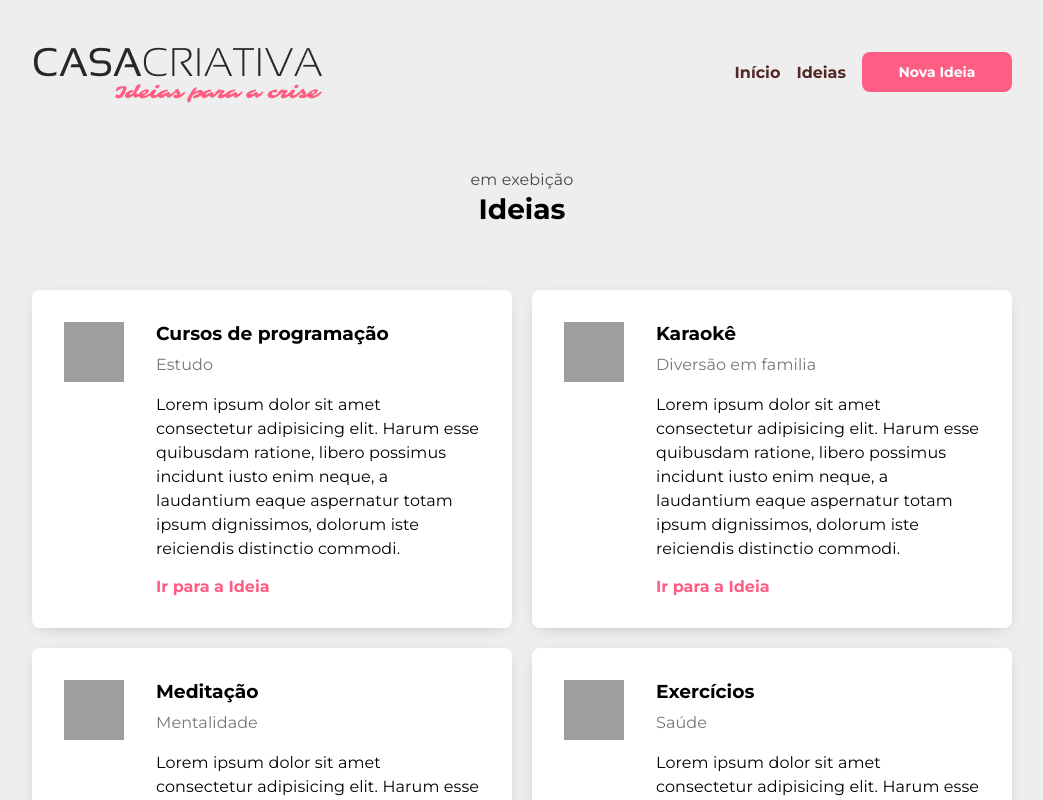
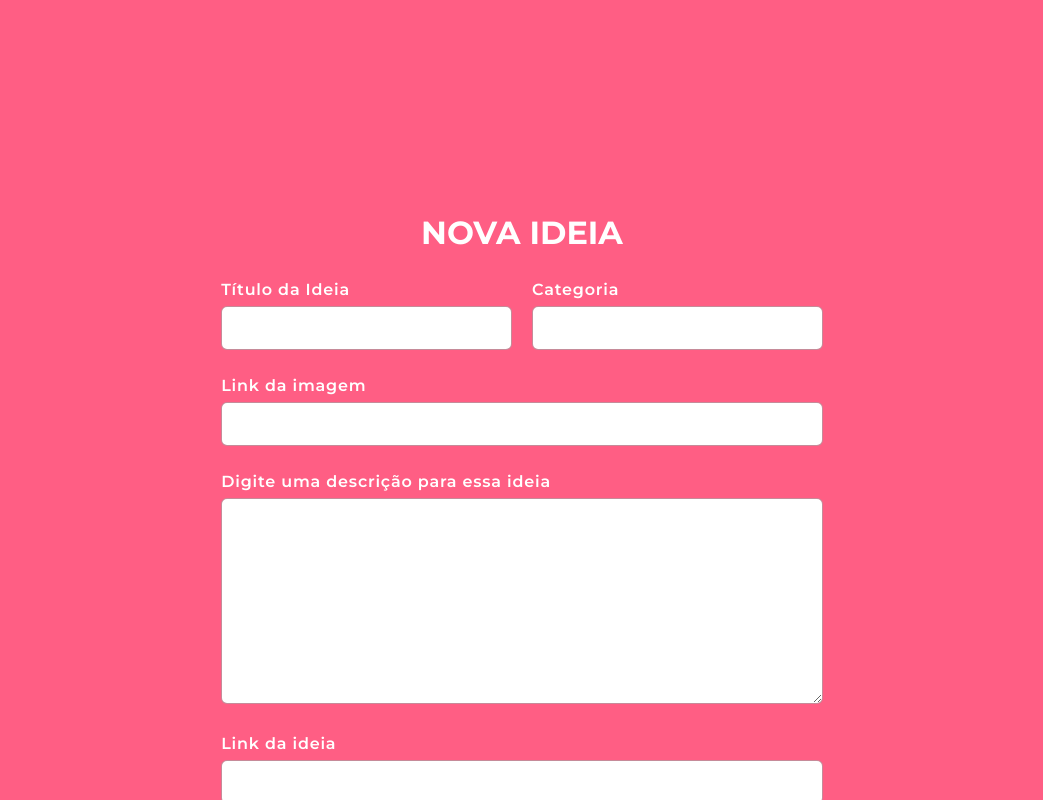
Before and after one commit to andersonleitedev/WorkshopDev, a plain HTML site: page casa-criativa/ideias.html in a window 1280 px wide. Both pictures are taken after a click on the link "Nova Ideia". Shown: the top 800 px of the page, without its empty margins (118-1161 px from the left). Drawn offline with Linux system fonts and the light colour scheme; grey boxes are pictures that could not be loaded.

Commit message:
Refatorando algumas partes do codigo

```diff
--- a/casa-criativa/css/style.css
+++ b/casa-criativa/css/style.css
@@ -1,7 +1,14 @@
+
+/* Global */
+
 body {
     font-family: 'Montserrat', sans-serif;
     background: #eee;
     margin: 0;
+}
+
+body.hideScrool {
+    overflow: hidden;
 }
 
 .hide {
@@ -24,6 +31,30 @@ p, .description {
     letter-spacing: 0.1px;
 }
 
+.button {
+    color: #fff;
+    background: #FF5E84;
+    width: 150px;
+    height: 40px;
+    font-size: 14px;
+    font-weight: bold;
+    text-decoration: none;
+    border-radius: 8px;
+    display: flex;
+    align-items: center;
+    justify-content: center;
+    box-shadow: 0 8px 16px rgba(255, 0, 92, 0.16);
+}
+
+.button:hover {
+    background-color: #0984e3;
+    text-decoration: none;
+    transition: 400ms;
+}
+
+
+/* Padrão */
+
 #container {
     width: 90%;
     max-width: 980px;
@@ -33,7 +64,7 @@ p, .description {
 
  #intro {
      width: 300px;
-     margin-right: 20px;
+     margin-right: 64px;
  }
 
 main {
@@ -61,19 +92,6 @@ button:hover {
     display: flex;
     justify-content: space-evenly;
     margin-bottom: 32px;
-}
-
-button.fat {
-    color: #fff;
-    background: #FF5E84;
-    width: 150px;
-    height: 40px;
-    border-radius: 6px;
-    box-shadow: 0 8px 16px rgba(255, 0, 92, 0.16);
-}
-
-button.fat:hover {
-    text-decoration: none;
 }
 
 footer {
@@ -129,14 +147,19 @@ footer a:hover {
     background: #FF5E84;
     position: absolute;
     top: 0;
-    width: 100vw;
-    height: 100vw;
+    bottom: 0;
+    right: 0;
+    left: 0;
     display: flex;
     justify-content: center;
 }
 
+#modal.addScroll {
+    overflow: auto;
+}
+
 #modal .content {
-    margin-top: 128px;
+    margin-top: 15%;
     color: #fff;
 }
 
@@ -148,7 +171,7 @@ footer a:hover {
 #modal form {
     width: 80%;
     max-width: 800px;
-    margin: 0 auto;
+    margin: 0 auto 15%;
     display: grid;
     grid-template-columns: 1fr 1fr;
     gap: 20px;
@@ -248,27 +271,13 @@ form button:hover {
     color: #522825;
 }
 
+#page-ideas nav li a.button {
+    color: #fff;
+}
+
 #page-ideas nav li:last-child {
     margin: 0;
-    width: 150px;
-    height: 40px;
-    background-color: #FF5E84;
-    border-radius: 8px;
-    display: flex;
-    align-items: center;
-    justify-content: center;
-}
 
-#page-ideas nav li:last-child:hover {
-    background-color: #0984e3;
-    transition: 400ms;
-}
-
-#page-ideas nav li:last-child a {
-    color: #fff;
-    font-size: 14px;
-    font-weight: bold;
-    text-decoration: none;
 }
 
 section#title {
--- a/casa-criativa/ideias.html
+++ b/casa-criativa/ideias.html
@@ -11,11 +11,12 @@
 
     <div id="container">
         <header>
-            <img src="img/logo.png" alt="Imagem Logo">
+            <a href="index.html">
+                <img src="img/logo.png" alt="Imagem Logo">
+            </a>
             <nav>
                 <li><a href="index.html">Início</a></li>
-                <li><a href="#">Ideias</a></li>
-                <li><a href="#">Nova Ideia</a></li>
+                <li><a class="button" href="#" onclick="onOff()">Nova Ideia</a></li>
             </nav>
         </header>
 
@@ -91,7 +92,7 @@
         </main>
 
         <footer>
-            Com ❤️ <a href="http://rocketseat.com.br">Rocketseat</a>
+            Com ❤️ <a href="http://rocketseat.com.br" target="_blank">Rocketseat</a>
         </footer>
     </div>
 
--- a/casa-criativa/js/main.js
+++ b/casa-criativa/js/main.js
@@ -4,4 +4,16 @@ function onOff() {
         .querySelector("#modal")
         .classList
         .toggle("hide")
+
+
+    document
+        .querySelector("body")
+        .classList
+        .toggle("hideScrool")
+
+    document
+        .querySelector("#modal")
+        .classList
+        .toggle("addScroll")
+
 }
```
Also changed, not shown: casa-criativa/index.html (+5 -3 lines).
